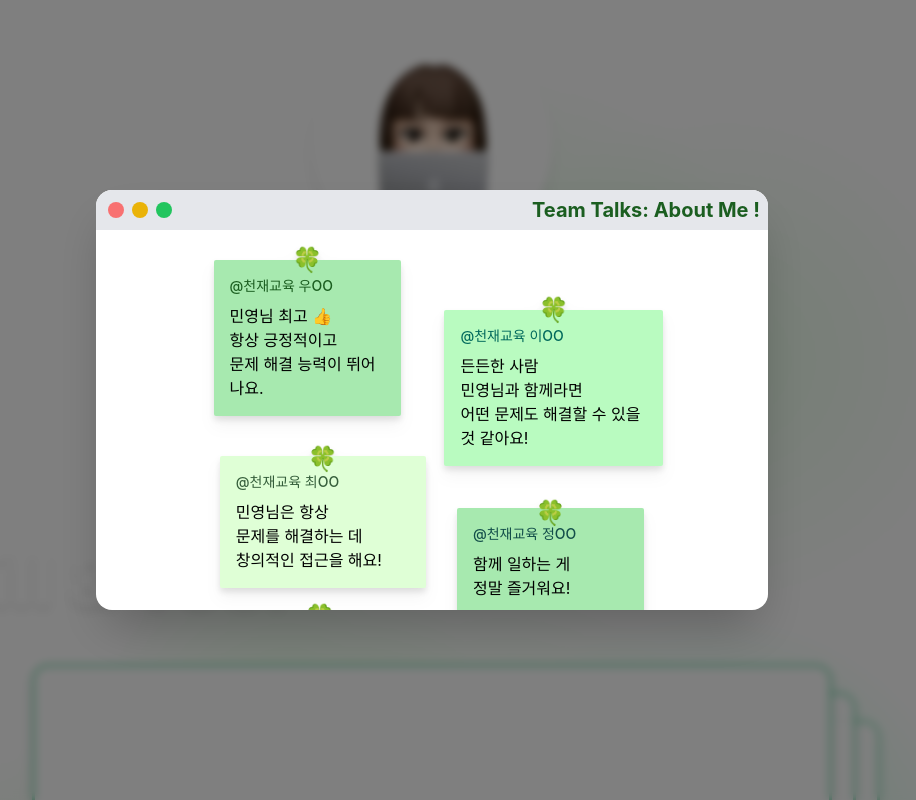
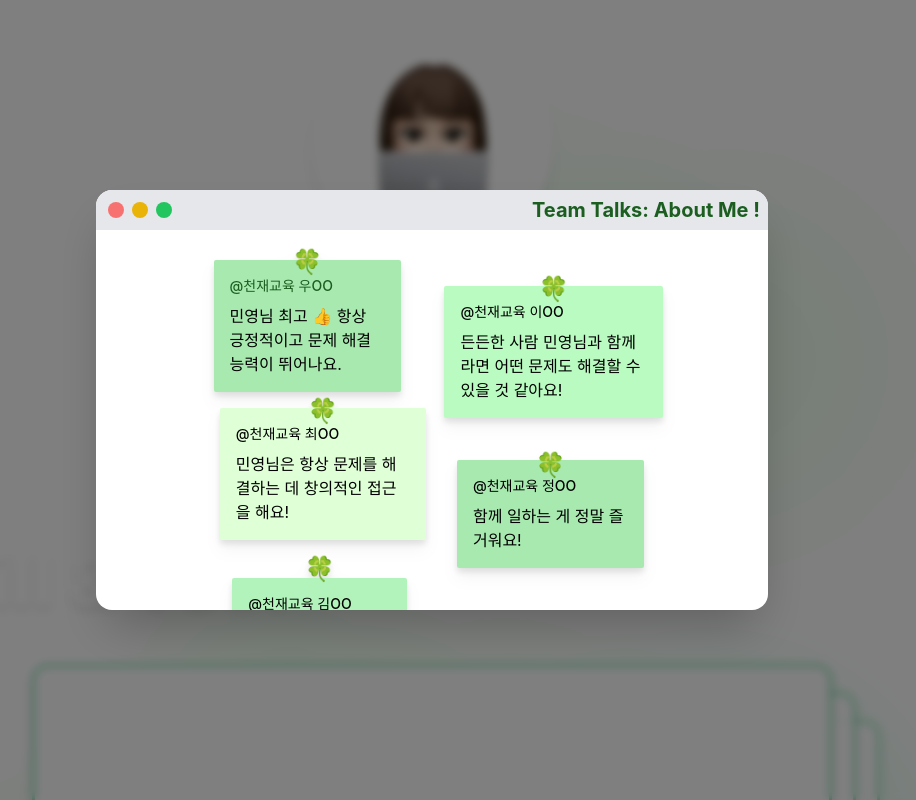
Before and after one commit to my2min0/portfolio, a React (Create React App) app: page / in a window 1280 px wide. Both pictures are taken after a click on the button "팀원 리뷰 보기". Shown: the part 976-1776 px from the top of the page, without its empty margins (208-1124 px from the left). Built offline with nearby package versions, Linux system fonts and the light colour scheme; the HTML template or start-up script is replaced by a standard one.

Commit message:
팀원 리뷰 메모를 컴포넌트로 생성

```diff
--- /dev/null
+++ b/src/components/common/ReviewMemo.js
@@ -0,0 +1,25 @@
+import React from "react";
+
+const ReviewMemo = ({
+    className = "",
+    textColor = "",
+    name="",
+    review = "",
+}) => {
+    return (
+        <div className={`relative drop-shadow-lg rounded-sm p-3 md:p-4 ${className}`}>
+            <div className="absolute left-[50%] transform -translate-x-1/2
+                            text-md -top-[13%] md:text-2xl md:-top-[10%]">
+                🍀
+            </div>
+            <p className={`text-[${textColor}] font-medium text-[10px] mb-1 md:text-sm md:mb-2`}>
+                {name}
+            </p>
+            <p className="text-xs md:text-base leading-tight">
+                {review}
+            </p>
+        </div>
+    );
+};
+
+export default ReviewMemo;
--- a/src/components/sections/TeamReviewModal.js
+++ b/src/components/sections/TeamReviewModal.js
@@ -1,4 +1,5 @@
 import React from "react";
+import ReviewMemo from "../common/ReviewMemo";
 
 const TeamReviewModal = ({ isOpen, onClose }) => {
     if (!isOpen) return null;
@@ -49,175 +50,50 @@ const TeamReviewModal = ({ isOpen, onClose }) => {
                     }}
                 >
                     <div className="p-4 md:p-6 relative h-[420px] md:h-[600px]">
-                        {/* 민혁님 리뷰 */}
-                        <div className="relative bg-[#A7E9AF] drop-shadow-lg w-[30%] rounded-sm
-                                        p-3 top-[1%] left-[15%]
-                                        md:p-4 md:top-[1%] md:left-[15%] ">
-                            <div className="absolute left-[50%] transform -translate-x-1/2
-                                            text-md -top-[13%]
-                                            md:text-2xl md:-top-[10%]">
-                                🍀
-                            </div>
-                            <p className="text-[#1B5E20] font-medium text-[10px] mb-1  md:text-sm md:mb-2">
-                                @천재교육 우OO
-                            </p>
-                            <p className="text-xs md:text-base leading-tight">
-                                민영님 최고 👍<br/>
-                                항상 긍정적이고<br/>
-                                문제 해결 능력이 뛰어나요.<br/>
-                            </p>
-                        </div>
-                        {/* 예진님 리뷰 */}
-                        <div className="relative bg-[#B9FBC0] drop-shadow-lg w-[35%] rounded-sm
-                                        p-3 -top-[75px] left-[52%]
-                                        md:p-4 md:-top-[100px] md:left-[52%] ">
-                            <div className="absolute left-[50%] transform -translate-x-1/2
-                                            text-md -top-[13%]
-                                            md:text-2xl md:-top-[10%]">
-                                🍀
-                            </div>
-                            <p className="text-[#00695C] font-medium text-[10px] mb-1  md:text-sm md:mb-2">
-                                @천재교육 이OO
-                            </p>
-                            <p className="text-xs md:text-base leading-tight">
-                                든든한 사람<br/>
-                                민영님과 함께라면<br/>
-                                어떤 문제도 해결할 수 있을 것 같아요!<br/>
-                            </p>
-                        </div>
-                        {/* 광훈님 리뷰 */}
-                        <div className="relative bg-[#DFFFD6] drop-shadow-lg w-[33%] rounded-sm
-                                        p-3 -top-[70px] left-[17%]
-                                        md:p-4 md:-top-[110px] md:left-[16%] ">
-                            <div className="absolute left-[50%] transform -translate-x-1/2
-                                            text-md -top-[13%]
-                                            md:text-2xl md:-top-[10%]">
-                                🍀
-                            </div>
-                            <p className="text-[#355E3B] font-medium text-[10px] mb-1  md:text-sm md:mb-2">
-                                @천재교육 최OO
-                            </p>
-                            <p className="text-xs md:text-base leading-tight">
-                                민영님은 항상<br/>
-                                문제를 해결하는 데<br/>
-                                창의적인 접근을 해요!<br/>
-                            </p>
-                        </div>
-                        {/* 다인님 리뷰 */}
-                        <div className="relative bg-[#A7E9AF] drop-shadow-lg w-[30%] rounded-sm
-                                        p-3 -top-[130px] left-[54%]
-                                        md:p-4 md:-top-[190px] md:left-[54%] ">
-                            <div className="absolute left-[50%] transform -translate-x-1/2
-                                            text-md -top-[13%]
-                                            md:text-2xl md:-top-[10%]">
-                                🍀
-                            </div>
-                            <p className="text-[#134E4A] font-medium text-[10px] mb-1  md:text-sm md:mb-2">
-                                @천재교육 정OO
-                            </p>
-                            <p className="text-xs md:text-base leading-tight">
-                                함께 일하는 게<br/>
-                                정말 즐거워요!<br/>
-                            </p>
-                        </div>
-                        {/* 민호님 리뷰 */}
-                        <div className="relative bg-[#B2F2BB] drop-shadow-lg w-[28%] rounded-sm
-                                        p-3 -top-[115px] left-[13%]
-                                        md:p-4 md:-top-[180px] md:left-[18%] ">
-                            <div className="absolute left-[50%] transform -translate-x-1/2
-                                            text-md -top-[13%]
-                                            md:text-2xl md:-top-[10%]">
-                                🍀
-                            </div>
-                            <p className="text-[#14532D] font-medium text-[10px] mb-1  md:text-sm md:mb-2">
-                                @천재교육 김OO
-                            </p>
-                            <p className="text-xs md:text-base leading-tight">
-                                저는 살면서 이렇게 논리적으로 말을 잘하는 사람을 본 적이 없어요. 자기 일을 잘하는 건 그렇다고 해도 사람이 알게 모르게 따뜻한 건 반칙이에요.
-                            </p>
-                        </div>
-                        {/* oo님 리뷰 */}
-                        <div className="relative bg-[#C6F6D5] drop-shadow-lg w-[28%] rounded-sm
-                                        p-3 -top-[190px] left-[48%]
-                                        md:p-4 md:-top-[290px] md:left-[51%] ">
-                            <div className="absolute left-[50%] transform -translate-x-1/2
-                                            text-md -top-[13%]
-                                            md:text-2xl md:-top-[10%]">
-                                🍀
-                            </div>
-                            <p className="text-[#22543D] font-medium text-[10px] mb-1  md:text-sm md:mb-2">
-                                @동료 박OO
-                            </p>
-                            <p className="text-xs md:text-base leading-tight">
-                                꼼꼼하고 신뢰할 수 있는<br/>
-                                팀원이에요!
-                            </p>
-                        </div>
+                        {/* <ReviewMemo
+                            className="bg-[#] w-[%] -top-[] left-[] md:-top-[] md:left-[]"
+                            textColor="#"
+                            name=""
+                            review=""
+                        /> */}
+                        <ReviewMemo
+                            className="bg-[#A7E9AF] w-[30%] top-[1%] left-[15%] md:top-[1%] md:left-[15%]"
+                            textColor="#1B5E20"
+                            name="@천재교육 우OO"
+                            review="민영님 최고 👍 항상 긍정적이고 문제 해결 능력이 뛰어나요."
+                        />
+                        <ReviewMemo
+                            className="bg-[#B9FBC0] w-[35%] -top-[75px] left-[52%] md:-top-[100px] md:left-[52%]"
+                            textColor="#00695C"
+                            name="@천재교육 이OO"
+                            review="든든한 사람 민영님과 함께라면 어떤 문제도 해결할 수 있을 것 같아요!"
+                        />
+                        <ReviewMemo
+                            className="bg-[#DFFFD6] w-[33%] -top-[70px] left-[17%] md:-top-[110px] md:left-[16%]"
+                            textColor="#355E3B"
+                            name="@천재교육 최OO"
+                            review="민영님은 항상 문제를 해결하는 데 창의적인 접근을 해요!"
+                        />
+                        <ReviewMemo
+                            className="bg-[#A7E9AF] w-[30%] -top-[130px] left-[54%] md:-top-[190px] md:left-[54%]"
+                            textColor="#134E4A"
+                            name="@천재교육 정OO"
+                            review="함께 일하는 게 정말 즐거워요!"
+                        />
+                        <ReviewMemo
+                            className="bg-[#B2F2BB] w-[28%] -top-[115px] left-[13%] md:-top-[180px] md:left-[18%]"
+                            textColor="#14532D"
+                            name="@천재교육 김OO"
+                            review="저는 살면서 이렇게 논리적으로 말을 잘하는 사람을 본 적이 없어요. 자기 일을 잘하는 건 그렇다고 해도 사람이 알게 모르게 따뜻한 건 반칙이에요."
+                        />
+                        <ReviewMemo
+                            className="bg-[#C6F6D5] w-[28%] -top-[190px] left-[48%] md:-top-[290px] md:left-[51%]"
+                            textColor="#22543D"
+                            name="@동료 박OO"
+                            review="꼼꼼하고 신뢰할 수 있는 팀원이에요!"
+                        />
                     </div>
                 </div>
-
-
-                {/* <div className="relative min-h-[300px] md:min-h-[400px] bg-gray-50 rounded-b-xl overflow-hidden">
-                    <div className="absolute bg-[#D7F9DF] drop-shadow-lg p-3 md:p-4 rounded-sm
-                                    top-[8%] left-[18%] w-[28%] max-w-[180px]">
-                        <div className="absolute text-md md:text-2xl -top-[13%] md:-top-[10%] left-[50%] transform -translate-x-1/2">
-                            🍀
-                        </div>
-                        <p className="text-[10px] md:text-sm text-[#1B5E20] mb-1 md:mb-2 font-medium">
-                            @천재교육 우OO
-                        </p>
-                        <p className="text-xs md:text-base leading-tight">
-                            민영님 최고 👍<br/>
-                            항상 긍정적이고<br/>
-                            문제 해결 능력이 뛰어나요.<br/>
-                        </p>
-                    </div>
-                    <div className="absolute bg-[#F0FFF0] drop-shadow-lg p-3 md:p-4 rounded-sm
-                                    top-[18%] left-[55%] w-[28%] max-w-[180px]">
-                        <div className="absolute text-md md:text-2xl -top-[13%] md:-top-[10%] left-[50%] transform -translate-x-1/2">
-                            🍀
-                        </div>
-                        <p className="text-[10px] md:text-sm text-[#2E6F40] mb-1 md:mb-2 font-medium">
-                            @천재교육 이OO
-                        </p>
-                        <p className="text-xs md:text-base leading-tight">
-                            든든한 사람<br/>
-                            민영님과 함께라면<br/>
-                            어떤 문제도 해결할 수 있을 것 같아요!<br/>
-                        </p>
-                    </div>
-                    <div className="absolute bg-[#ADEBB3] drop-shadow-lg p-3 md:p-4 rounded-sm
-                                    top-[55%] left-[22%] w-[28%] max-w-[180px]">
-                        <div className="absolute text-md md:text-2xl -top-[12%] md:-top-[11%] left-[50%] transform -translate-x-1/2">
-                            🍀
-                        </div>
-                        <p className="text-[10px] md:text-sm text-[#2E6F40] mb-1 md:mb-2 font-medium">
-                            @천재교육 최OO
-                        </p>
-                        <p className="text-xs md:text-base leading-tight">
-                            민영님은 항상<br/>
-                            문제를 해결하는 데<br/>
-                            창의적인 접근을 해요!<br/>
-                        </p>
-                    </div>
-                    <div className="absolute bg-[#A0DFB0] drop-shadow-lg p-3 md:p-4 rounded-sm
-                                    top-[90%] left-[55%] w-[28%] max-w-[180px]">
-                        <div className="absolute text-md md:text-2xl -top-[15%] md:-top-[13%] left-[50%] transform -translate-x-1/2">
-                            🍀
-                        </div>
-                        <p className="text-[10px] md:text-sm text-[#2E6F40] mb-1 md:mb-2 font-medium">
-                            @천재교육 정OO
-                        </p>
-                        <p className="text-xs md:text-base leading-tight">
-                            함께 일하는 게<br/>
-                            정말 즐거워요!<br/>
-                        </p>
-                    </div>
-                </div> */}
-
-
-
-
             </div>
         </div>
     );
```
